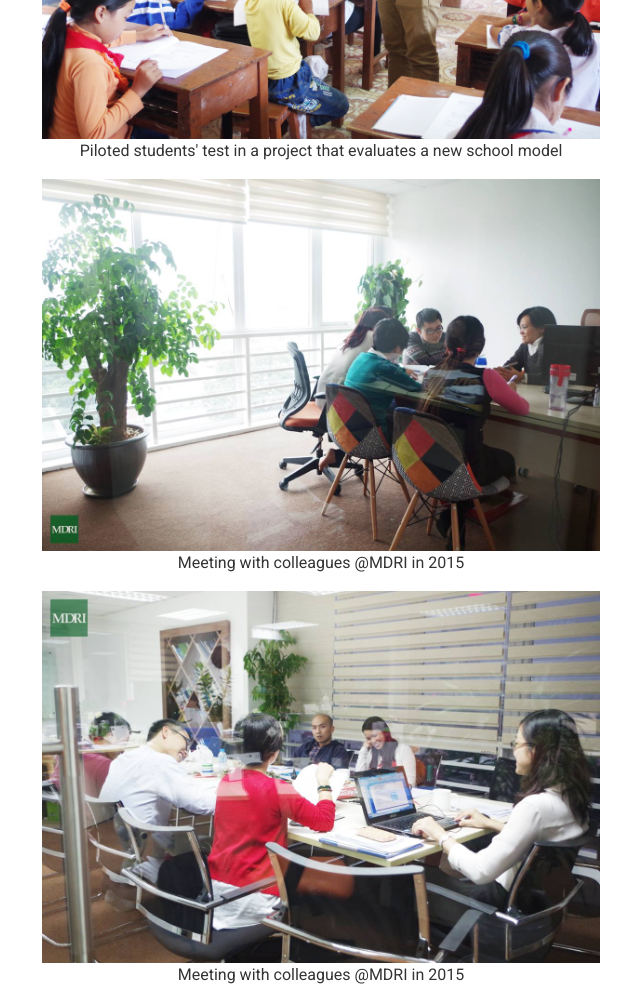
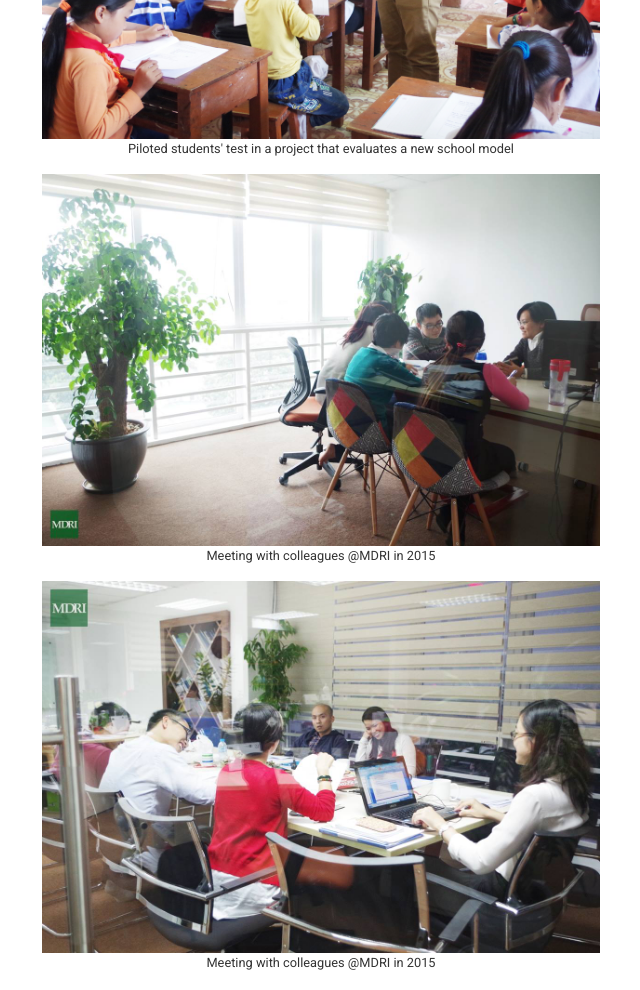
Before and after one commit to vutrana/vutrana.github.io, a plain HTML site: page research.html in a window 1280 px wide. Shown: the part 1500-2490 px from the top of the page, without its empty margins (319-959 px from the left). Drawn offline with nearby package versions, Linux system fonts and the light colour scheme.

Commit message:
Change CV

```diff
--- a/css/research.css
+++ b/css/research.css
@@ -85,3 +85,8 @@ main h1 {
 .main__photo {
   text-align: center;
 }
+
+.main__photo p {
+  font-size: 0.8rem;
+  width: 100%;
+}
```
Also changed, not shown: index.html (+1 -1 lines).
